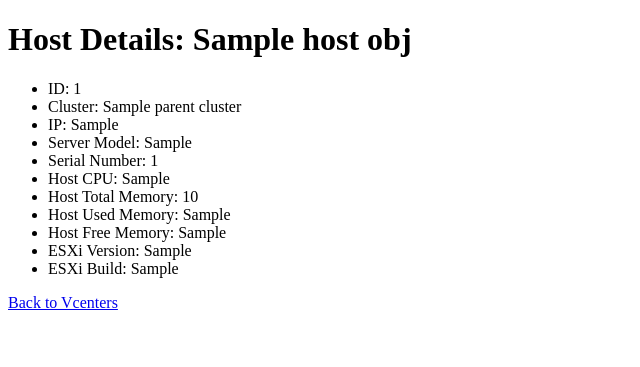
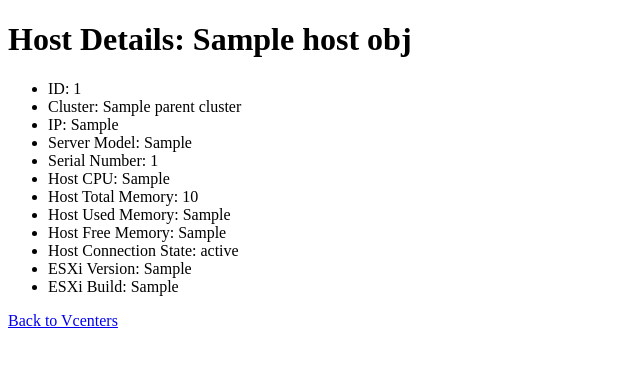
Before and after one commit to jancovic/vcenters_monitor, a Flask app: template templates/host_detail.html in a window 1280 px wide. Shown: the top 367 px of the page, without its empty margins (0-640 px from the left). Run offline with Flask 3, Linux system fonts and the light colour scheme; the template is opened without the code that fills it: most values are stand-ins (such as "Sample title", 1, 10 or a date in 2020); parts of the project's set-up code (start-up, migrations or seed data) failed here and were passed over.

Commit message:
added connection state

```diff
--- a/app.py
+++ b/app.py
@@ -33,7 +33,7 @@
         return f"Cluster ID: {self.cluster_id}, Cluster Name: {self.cluster_name}, Parent Datacenter: {self.parent_datacenter.datacenter_name}"
 
 class Hosts:
-    def __init__(self, host_name, host_id, parent_cluster, host_ip, host_server_model, esx_version, esx_build, host_cpu, host_total_memory, serial_number, host_memory_usage, host_free_memory):
+    def __init__(self, host_name, host_id, parent_cluster, host_ip, host_server_model, esx_version, esx_build, host_cpu, host_total_memory, serial_number, host_memory_usage, host_free_memory, connection_state):
         self.host_name = host_name
         self.host_id = host_id
         self.parent_cluster = parent_cluster
@@ -46,6 +46,7 @@
         self.host_total_memory = host_total_memory
         self.host_memory_usage = host_memory_usage
         self.host_free_memory = host_free_memory
+        self.connection_state = connection_state
 
     def __str__(self):
         return f"Host Name: {self.host_name}, Host ID: {self.host_id}, Parent Cluster: {self.parent_cluster.cluster_name}, IP: {self.host_ip}, Server Model: {self.host_server_model}, ESXi Version: {self.esx_version}, ESXi Build: {self.esx_build}, Host CPU: {self.host_cpu}, Host Memory: {self.host_total_memory}, Serial Number: {self.serial_number}"
@@ -90,8 +91,10 @@
                         host_total_memory = round(host_summary.hardware.memorySize / (1024 ** 3))
                         host_memory_usage = round (host.summary.quickStats.overallMemoryUsage / 1024)
                         host_free_memory = host_total_memory - host_memory_usage
+                        # connection_state = host_summary.runtime.connectionState
+                        connection_state = host.summary.runtime.connectionState
 
-                        host_obj = Hosts(host_name, host_id, cluster_obj, host_ip, host_server_model, esx_version, esx_build, host_cpu, host_total_memory, serial_number, host_memory_usage, host_free_memory)
+                        host_obj = Hosts(host_name, host_id, cluster_obj, host_ip, host_server_model, esx_version, esx_build, host_cpu, host_total_memory, serial_number, host_memory_usage, host_free_memory, connection_state)
                         vcenter_obj.hosts[host_id] = host_obj
 
 # Load vCenter credentials from a YAML file
--- a/templates/host_detail.html
+++ b/templates/host_detail.html
@@ -15,6 +15,7 @@
         <li>Host Total Memory: {{ host_obj.host_total_memory }}</li>
         <li>Host Used Memory: {{ host_obj.host_memory_usage }}</li>
         <li>Host Free Memory: {{ host_obj.host_free_memory }}</li>
+        <li>Host Connection State: {{ host_obj.connection_state }}</li>
         <li>ESXi Version: {{ host_obj.esx_version }}</li>
         <li>ESXi Build: {{ host_obj.esx_build }}</li>
     </ul>
```
